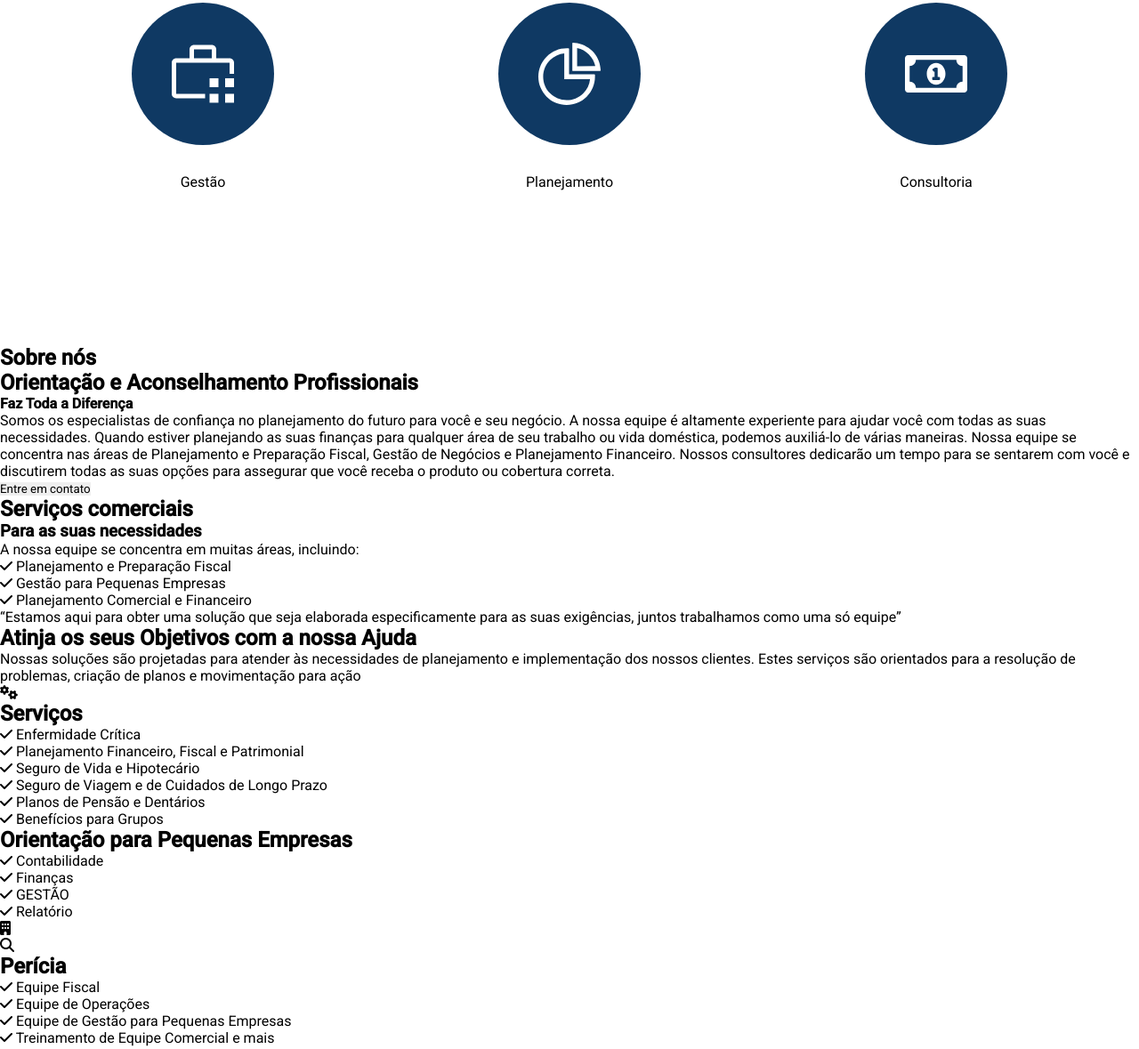
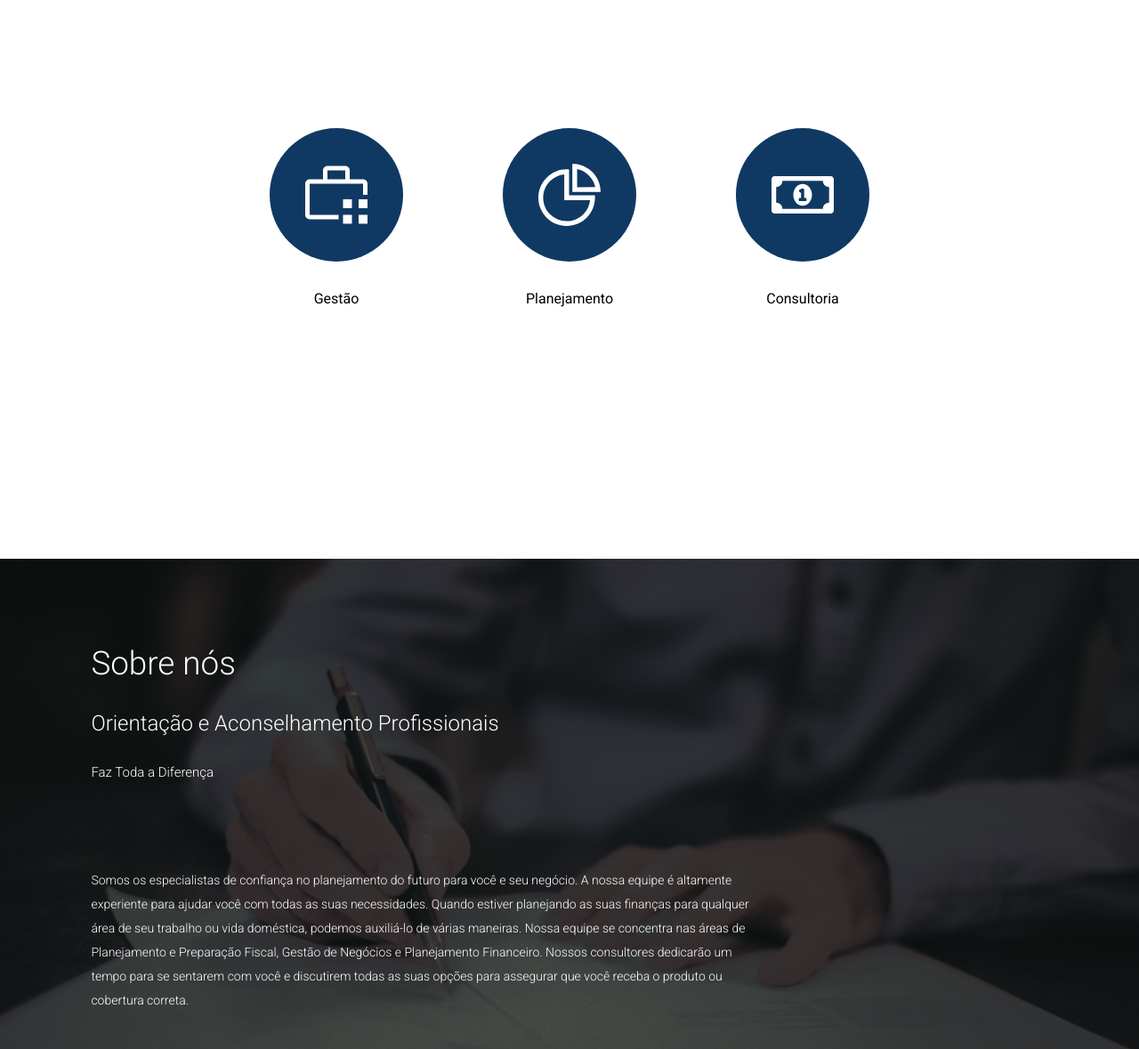
Before and after one commit to danilolmc/nrprotecao, a plain HTML site: page index.html in a window 1280 px wide. Shown: the part 972-2151 px from the top of the page at 89% size. Drawn offline with nearby package versions, Linux system fonts and the light colour scheme.

Commit message:
Adicionando o estilo da seção about us

```diff
--- a/index.html
+++ b/index.html
@@ -89,11 +89,13 @@
     </section>
 
     <section class="sobre-nos">
-      <h1>Sobre nós</h1>
+      <header>
+        <h1>Sobre nós</h1>
 
-      <h2>Orientação e Aconselhamento Profissionais</h2>
+        <h2>Orientação e Aconselhamento Profissionais</h2>
 
-      <h4>Faz Toda a Diferença</h4>
+        <h4>Faz Toda a Diferença</h4>
+      </header>
 
       <p>
         Somos os especialistas de confiança no planejamento do futuro para você
@@ -140,7 +142,7 @@
       </p>
     </section>
 
-    <section class="atinga-obj">
+    <!-- <section class="atinga-obj">
       <h1>Atinja os seus Objetivos com a nossa Ajuda</h1>
 
       <p>
@@ -323,7 +325,7 @@
           <p>De segunda a sábado, das 9h às 18h</p>
         </span>
       </div>
-    </footer>
+    </footer> -->
 
     <script>
       AOS.init();
--- a/style.css
+++ b/style.css
@@ -33,7 +33,7 @@ p {
   cursor: context-menu;
 }
 
-header {
+body > header {
   background: url("./img/headerBg.png") no-repeat;
   background-size: cover;
   display: flex;
@@ -151,16 +151,18 @@ div.main-content-header #button:hover {
 }
 
 section.gestao-plng-consul {
-  height: 70vh;
+  height: 100vh;
   display: flex;
   justify-content: center;
+  padding: 15vh 0;
 }
 
-section.gestao-plng-consul div {
+section.gestao-plng-consul > div {
   max-width: 80%;
   flex-grow: 1;
   display: flex;
-  justify-content: space-between;
+  flex-wrap: wrap;
+  justify-content: center;
   align-items: center;
 }
 
@@ -172,9 +174,9 @@ section.gestao-plng-consul div span {
 section.gestao-plng-consul div span div {
   background: var(--dark-blue);
   border-radius: 50%;
-  margin-bottom: 2rem;
-  width: 200px;
-  height: 160px;
+  margin: 2rem 3.5rem;
+  min-width: 150px;
+  min-height: 150px;
   display: grid;
   place-content: center;
 }
@@ -183,3 +185,70 @@ section.gestao-plng-consul div img {
   width: 70px;
   height: 70px;
 }
+
+section.sobre-nos {
+  height: 89vh;
+  background: url("./img/about.png") no-repeat;
+  background-size: cover;
+  padding: 12vh 8vw;
+  display: flex;
+  flex-direction: column;
+  justify-content: space-between;
+}
+
+section.sobre-nos > * {
+  width: 70%;
+  font-family: "Roboto";
+  color: #fff;
+}
+
+section.sobre-nos header {
+  height: 30%;
+  color: #fff;
+  max-width: 80%;
+  display: flex;
+  font-weight: 300;
+  flex-direction: column;
+  justify-content: space-between;
+  margin-bottom: 4rem;
+}
+
+section.sobre-nos header * {
+  margin-bottom: 2rem;
+}
+
+section.sobre-nos header h1,
+h2,
+h4 {
+  font-weight: 300;
+}
+
+section.sobre-nos header h4 {
+  font-size: 15px;
+}
+
+section.sobre-nos header h1 {
+  font-size: 2.3rem;
+}
+
+section.sobre-nos button {
+  color: #fff;
+  font-size: 1rem;
+  padding: 0.7rem 2rem;
+  border-radius: 20px;
+  font-weight: 300;
+  background: var(--dark-blue);
+  margin-top: 2rem;
+  max-width: 190px;
+  transition: 0.4s ease-in-out;
+}
+
+section.sobre-nos button:hover {
+  filter: brightness(1.15);
+}
+
+section.sobre-nos p {
+  font-size: 14px;
+  font-weight: 300;
+  line-height: 27px;
+}
```
